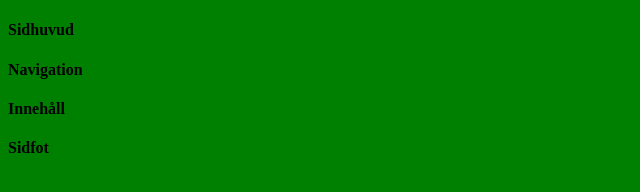
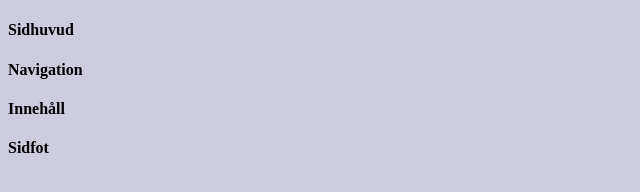
Before and after one commit to elinrossander/Webbprojekt, a plain HTML site: page index.html in a window 1280 px wide. Shown: the whole page, without its empty margins (0-640 px from the left). Drawn offline with Linux system fonts and the light colour scheme.

Commit message:
bakgrundsfärg,igen

```diff
--- a/style.css
+++ b/style.css
@@ -1,3 +1,3 @@
 body{
-    background-color: green;
+    background-color: #ccd;
 }
```
